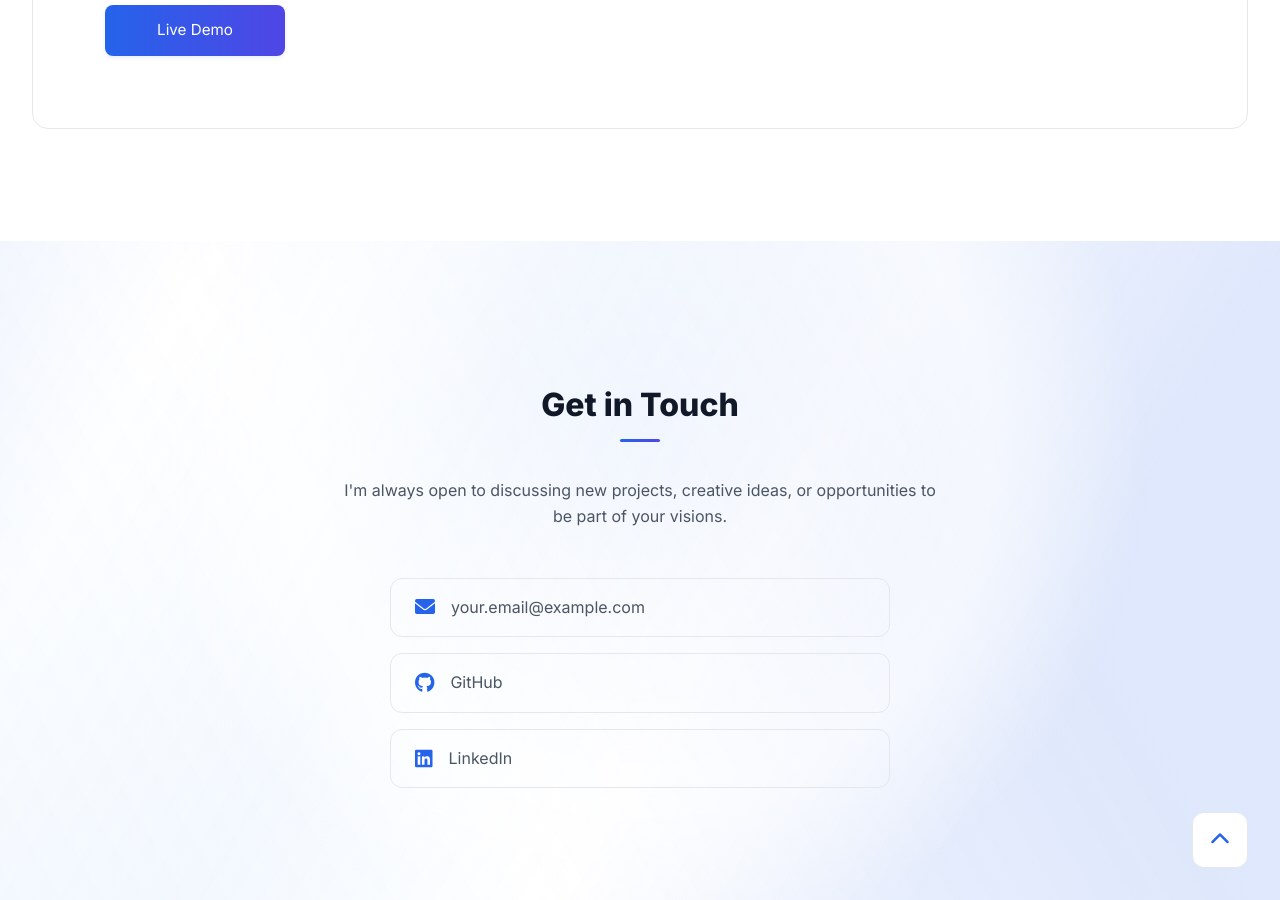
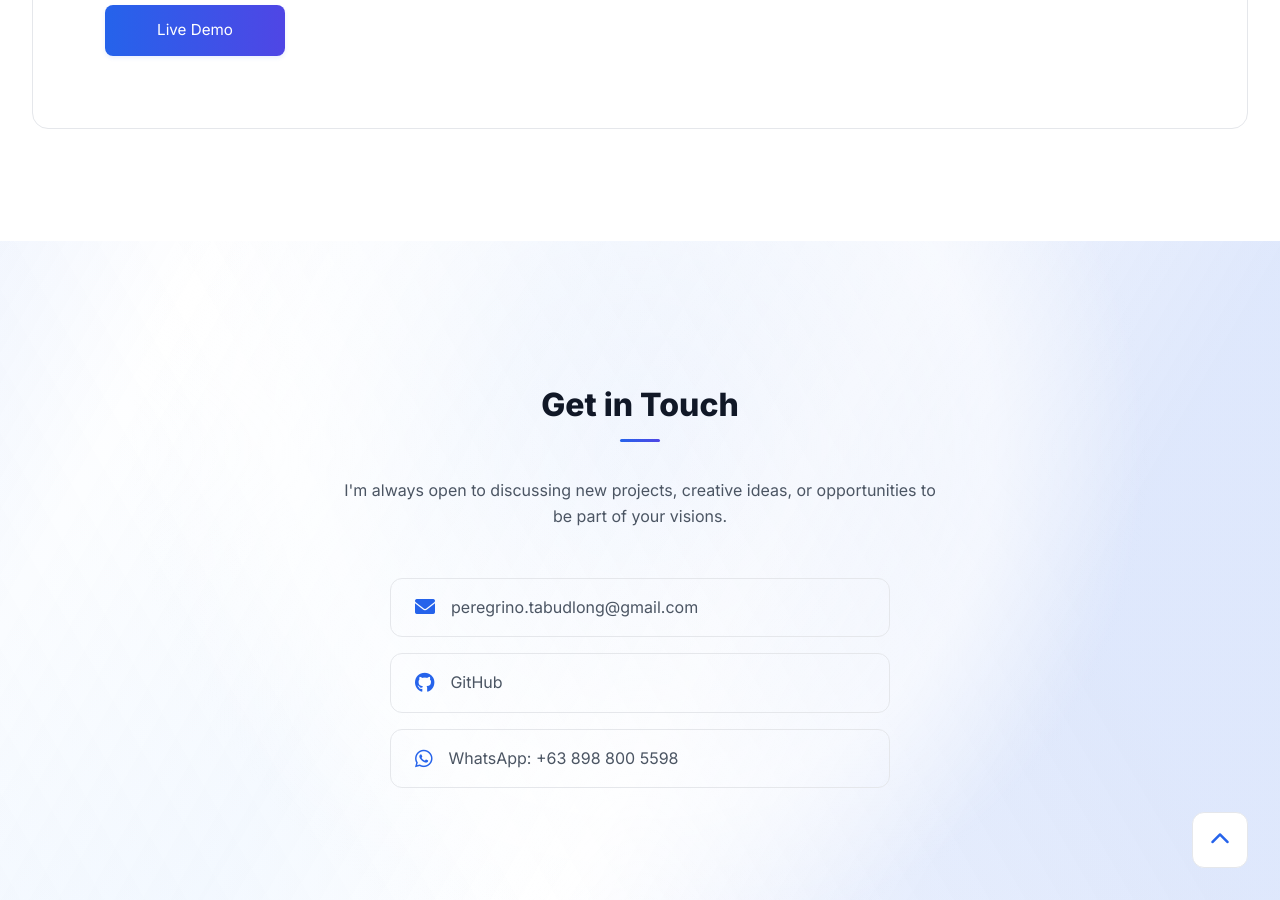
Before and after one commit to patabudlong/patabudlong.github.io, a Jekyll site: the page built from index.html, in a window 1280 px wide and 900 px high, scrolled down 5073 px. Built offline with Jekyll 4.4.1, drawn with Linux system fonts in a browser that asks for light colours.

```diff
--- a/index.html
+++ b/index.html
@@ -251,19 +251,19 @@
             </p>
 
             <div class="contact-methods">
-                <a href="mailto:your.email@example.com" class="contact-method">
+                <a href="mailto:peregrino.tabudlong@gmail.com" class="contact-method">
                     <i class="fas fa-envelope"></i>
-                    <span>your.email@example.com</span>
+                    <span>peregrino.tabudlong@gmail.com</span>
                 </a>
 
-                <a href="https://github.com/yourusername" class="contact-method">
+                <a href="https://github.com/patabudlong" class="contact-method">
                     <i class="fab fa-github"></i>
                     <span>GitHub</span>
                 </a>
 
-                <a href="https://linkedin.com/in/yourusername" class="contact-method">
-                    <i class="fab fa-linkedin"></i>
-                    <span>LinkedIn</span>
+                <a href="https://wa.me/638988005598" class="contact-method">
+                    <i class="fab fa-whatsapp"></i>
+                    <span>WhatsApp: +63 898 800 5598</span>
                 </a>
             </div>
         </div>
```
Also changed, not shown: 2 other files.
